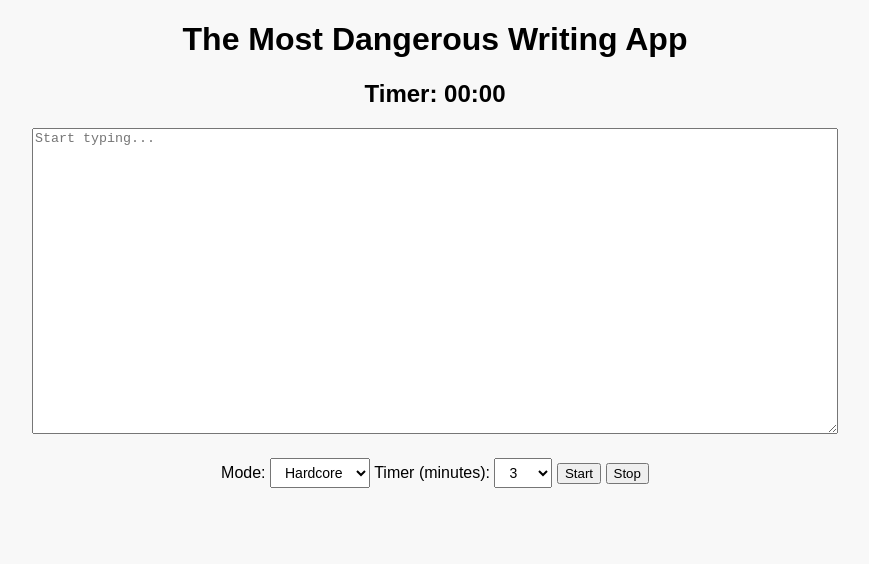
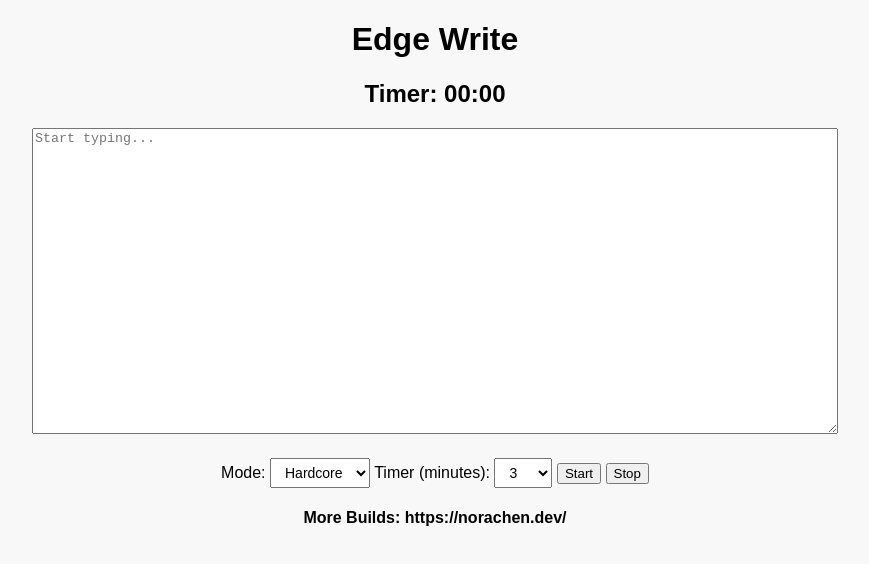
Before and after one commit to edgewrite/edgewrite.github.io, a plain HTML site: page index.html in a window 1280 px wide. Shown: the whole page, without its empty margins (205-1074 px from the left). Drawn offline with Linux system fonts and the light colour scheme.

Commit message:
Update index.html

```diff
--- a/index.html
+++ b/index.html
@@ -4,6 +4,7 @@
     <meta charset="UTF-8">
     <meta name="viewport" content="width=device-width, initial-scale=1.0">
     <title>Edge Write</title>
+    <title> Built by Nora</title>
     <style>
         body {
             font-family: Arial, sans-serif; /* Changed font to Arial */
@@ -36,7 +37,7 @@
     </style>
 </head>
 <body>
-    <h1>The Most Dangerous Writing App</h1>
+    <h1>Edge Write</h1>
     <div id="timerDisplay">Timer: 00:00</div>
     <textarea id="textInput" placeholder="Start typing..."></textarea> <!-- Removed class "hidden" -->
     <div>
@@ -153,4 +154,6 @@
         }
     </script>
 </body>
+<h4>More Builds: https://norachen.dev/</h4>
+
 </html>
```
